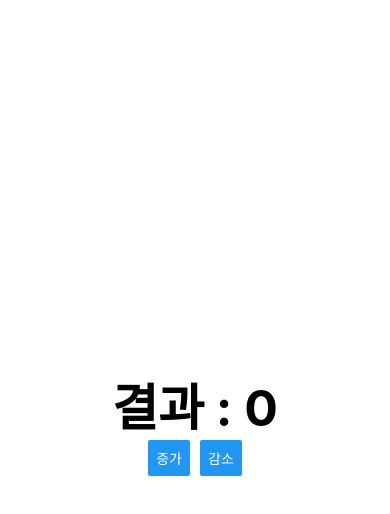
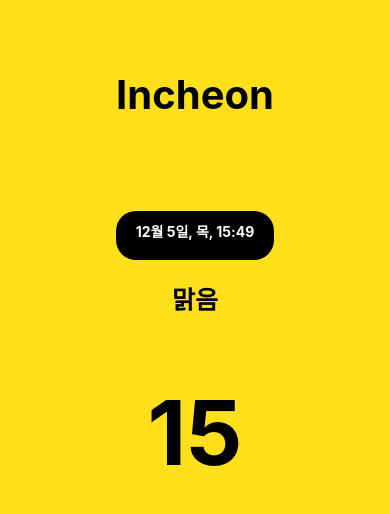
Before and after one commit to turegold/robot_arm_app, a React Native app: screen / in a window 390 px wide. Shown: the top 514 px of the page. Built offline with nearby package versions, Linux system fonts and the light colour scheme.

Commit message:
날씨 UI 업데이트

```diff
--- a/App.js
+++ b/App.js
@@ -7,23 +7,21 @@ export default function App() {
 
   return (
     <View style={styles.container}>
-      <Text style={styles.text}>결과 : {number}</Text>
-      <View style={styles.btn_Group}>
-        <Button
-          style={styles.btn}
-          title="증가"
-          onPress={() => {
-            setNumber(number + 1);
-          }}
-        />
-        <Button
-          style={styles.btn}
-          title="감소"
-          onPress={() => {
-            setNumber(number - 1);
-          }}
-        />
+      <View style={styles.cityContainer}>
+        <Text style={styles.city}>Incheon</Text>
       </View>
+
+      <View style={styles.weatherContainer}>
+        <View style={styles.day}>
+          <Text style={styles.regDate}>12월 5일, 목, 15:49</Text>
+          <Text style={styles.weather}>맑음</Text>
+        </View>
+
+        <View style={styles.tempContainer}>
+          <Text style={styles.temp}>15</Text>
+        </View>
+      </View>
+
       <StatusBar style="auto" />
     </View>
   );
@@ -32,16 +30,61 @@ export default function App() {
 const styles = StyleSheet.create({
   container: {
     flex: 1,
-    backgroundColor: "#fff",
+    backgroundColor: "#ffe01a",
+    // alignItems: "center",
+    // justifyContent: "center",
+  },
+  cityContainer: {
+    flex: 1,
+  },
+  city: {
+    flex: 1,
+    marginTop: 50,
+    paddingTop: 20,
+    fontSize: 40,
+    textAlign: "center",
+    fontWeight: "bold",
+    // backgroundColor: "red",
+  },
+  weatherContainer: {
+    flex: 3,
+    // backgroundColor: "green",
+  },
+  day: {
+    flex: 0.2,
+    // backgroundColor: "red",
     alignItems: "center",
     justifyContent: "center",
   },
-  text: {
-    fontSize: 50,
+  regDate: {
+    paddingTop: 10,
+    paddingLeft: 20,
+    paddingRight: 20,
     fontWeight: "bold",
+    borderRadius: 20,
+    overflow: "hidden",
+    flex: 1,
+    color: "white",
+    backgroundColor: "black",
   },
-  btn_Group: {
-    flexDirection: "row",
-    gap: 10,
+  weather: {
+    flex: 1.5,
+    marginTop: 20,
+    fontSize: 25,
+    fontWeight: "bold",
+    // backgroundColor: "purple",
+  },
+  tempContainer: {
+    flex: 0.3,
+    alignItems: "center",
+    // backgroundColor: "blue",
+    justifyContent: "center",
+  },
+  temp: {
+    flex: 0.5,
+    fontSize: 90,
+    textAlign: "center",
+    fontWeight: "bold",
+    // backgroundColor: "orange",
   },
 });
```
